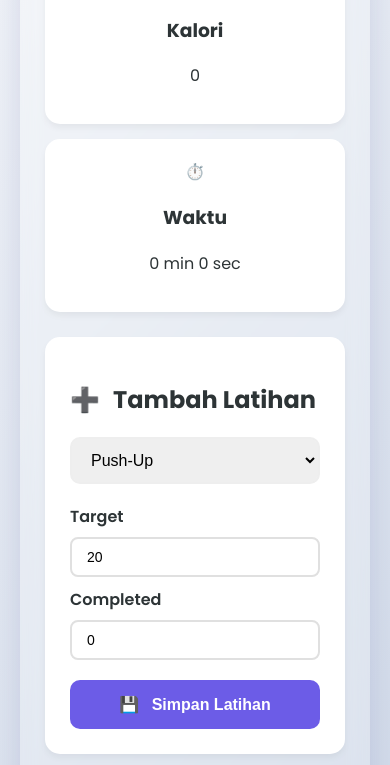
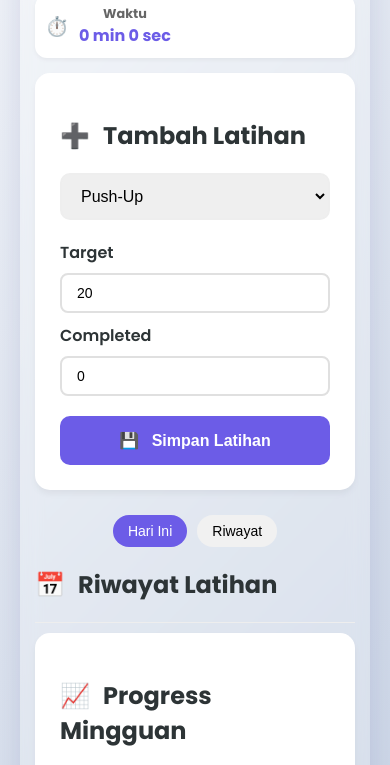
Before and after one commit to rogrog8/fitnes, a plain HTML site: page index.html in a window 390 px wide. Shown: the part 209-974 px from the top of the page. Drawn offline with nearby package versions, Linux system fonts and the light colour scheme.

Commit message:
Update style.css

```diff
--- a/style.css
+++ b/style.css
@@ -69,31 +69,70 @@ body {
     color: var(--primary);
 }
 
+/* Progress Summary - Mobile Friendly */
+.progress-summary {
+  display: grid;
+  grid-template-columns: 1fr 1fr;
+  gap: 10px;
+  margin-bottom: 15px;
+}
+
+.progress-card {
+  background: white;
+  padding: 12px;
+  border-radius: 12px;
+  display: flex;
+  align-items: center;
+  gap: 10px;
+  box-shadow: 0 2px 4px rgba(0,0,0,0.05);
+}
+
+.progress-icon {
+  font-size: 1.2rem;
+}
+
+.progress-card h3 {
+  margin: 0;
+  font-size: 0.8rem;
+  color: #666;
+}
+
+.progress-card p {
+  margin: 0;
+  font-size: 1.1rem;
+  font-weight: 700;
+  color: #6c5ce7;
+}
+
 /* Timer Controls */
 .timer-controls {
   display: flex;
-  gap: 8px;
-  margin-top: 10px;
+  gap: 5px;
+  margin-top: 5px;
 }
 
 .timer-btn {
-  padding: 6px 12px;
-  border: none;
-  border-radius: 20px;
-  background: #f1f1f1;
-  cursor: pointer;
-  font-size: 0.8rem;
-  transition: all 0.3s;
+  padding: 5px 8px;
+  font-size: 0.7rem;
 }
 
-.timer-btn:hover {
-  background: #6c5ce7;
-  color: white;
-}
+/* Responsive Adjustments */
+@media (max-width: 480px) {
+  .glass-container {
+    padding: 15px;
+  }
 
-.timer-btn:disabled {
-  opacity: 0.5;
-  cursor: not-allowed;
+  .app-header h1 {
+    font-size: 1.3rem;
+  }
+
+  .progress-card {
+    padding: 10px;
+  }
+
+  .progress-card p {
+    font-size: 1rem;
+  }
 }
 
 /* Form Styles */
```
